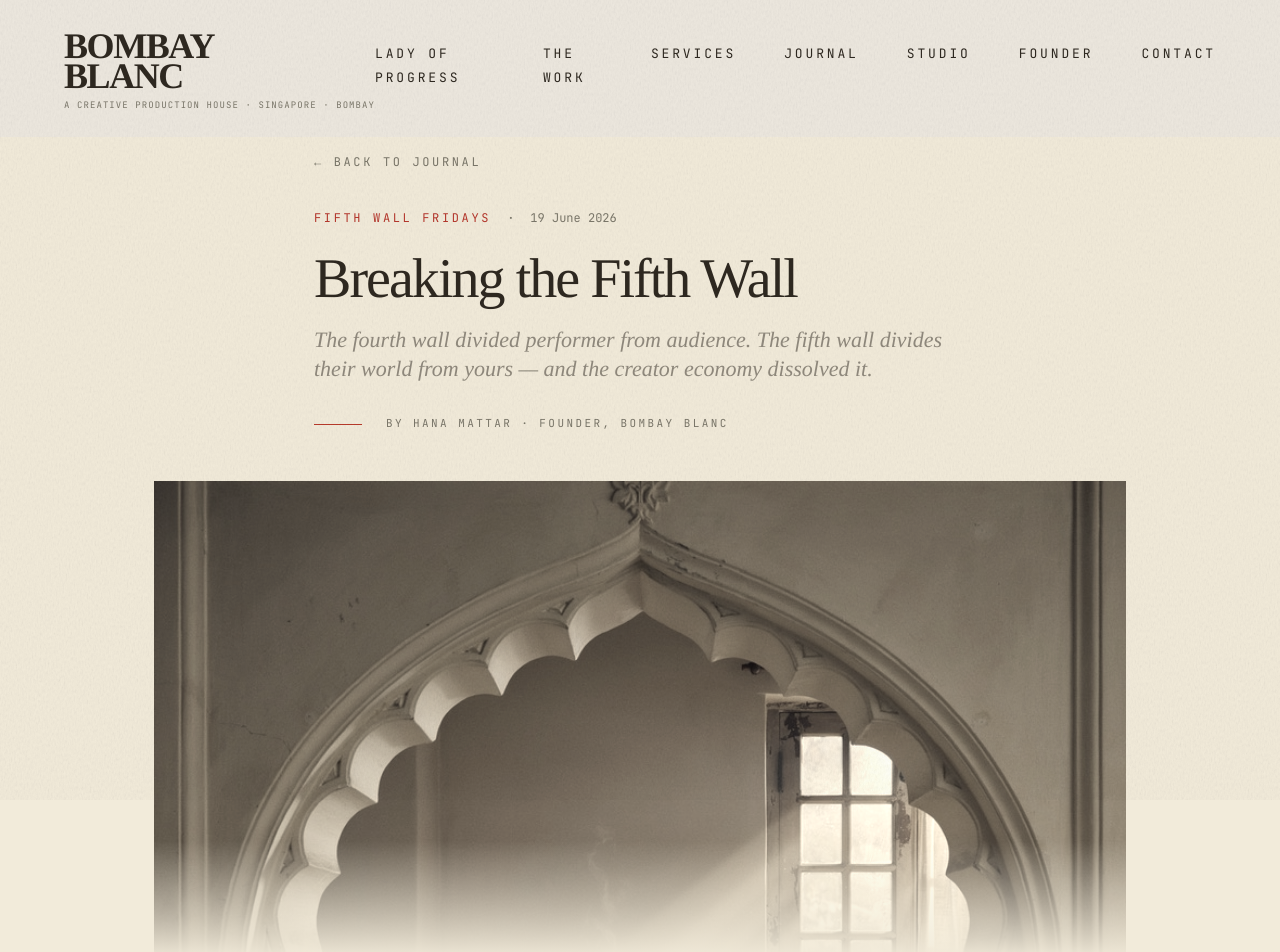
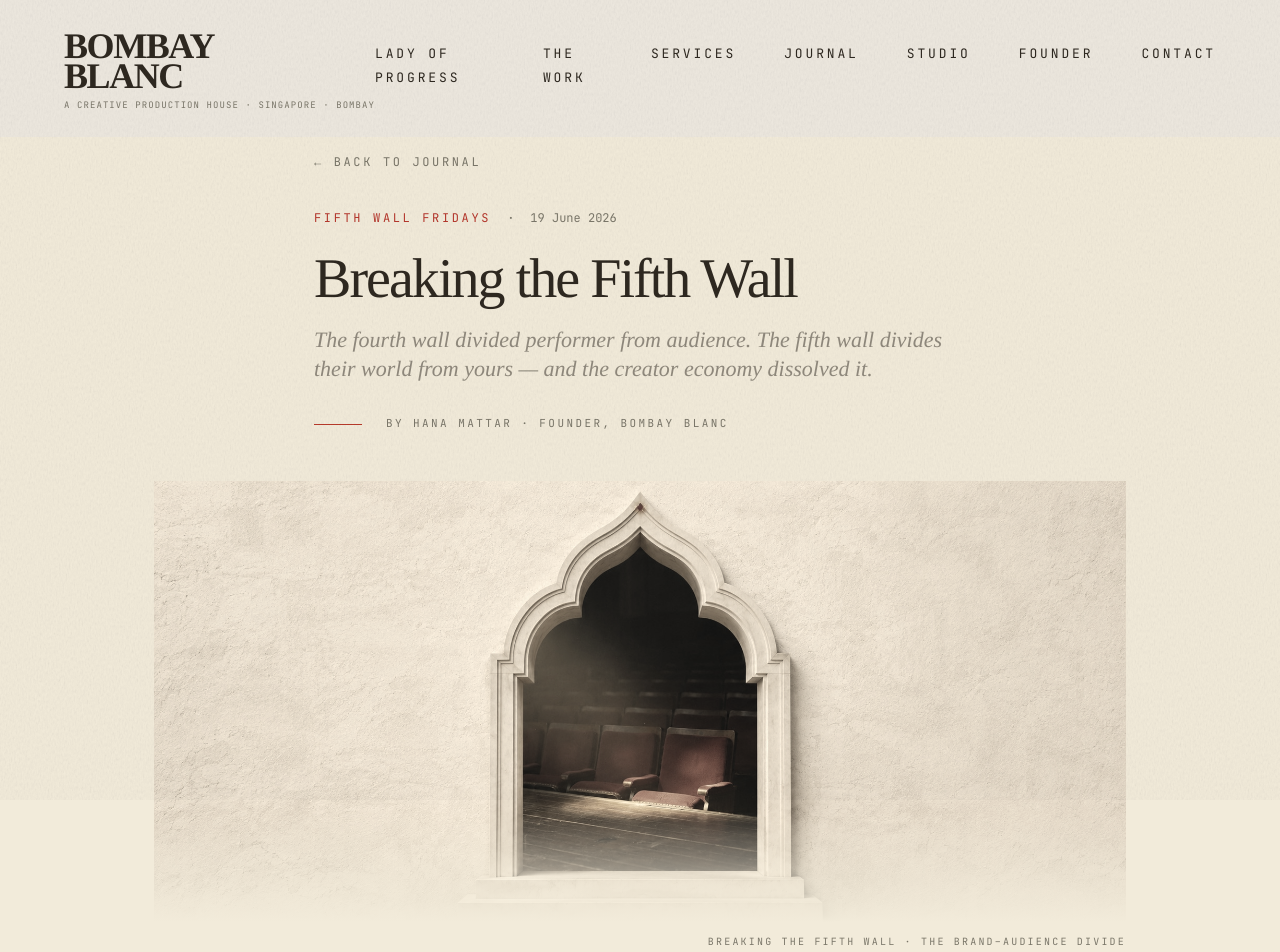
Before and after one commit to farhanamattar-code/bombay-blanc-site, a React (Vite) app: page /journal/breaking-the-fifth-wall in a window 1280 px wide. Shown: the top 952 px of the page. Built offline with nearby package versions, Linux system fonts and the light colour scheme; a web font is replaced by a local one.

Commit message:
Journal 4 image update

```diff
--- a/src/data/journalPosts.js
+++ b/src/data/journalPosts.js
@@ -236,10 +236,10 @@ const journalPosts = [
     seoTitle: "Breaking the Fifth Wall: How the Creator Economy Dissolved the Brand–Audience Divide | Bombay Blanc",
     seoDescription: "The fourth wall divided performer from audience. The fifth wall divides their world from yours — and the creator economy dissolved it. A brand-strategy framework by Hana Mattar of Bombay Blanc.",
     seoKeywords: "breaking the fifth wall, the fifth wall, fifth wall brand strategy, creator economy, brand-audience divide, brand community, audience engagement, content strategy, brand storytelling, Hana Mattar, Bombay Blanc",
-    heroImage: "/images/hana-mattar-the-fifth-wall-geography-of-intimacy-bombay-blanc-og.jpg",
-    heroAlt: "Breaking the Fifth Wall — how the creator economy dissolved the brand–audience divide. A brand-strategy framework by Hana Mattar, Bombay Blanc, a creative production house in Singapore and Bombay.",
-    articleImage: "/images/fifth-wall-flag-plant-source.jpeg",
-    articleImageAlt: "A Mughal archway opens onto a quiet domestic kitchen at dawn — the brand walking into the audience's life when the fifth wall dissolves. Breaking the Fifth Wall by Hana Mattar, Bombay Blanc.",
+    heroImage: "/images/hana-mattar-breaking-the-fifth-wall-creator-economy-brand-audience-divide-bombay-blanc.jpeg",
+    heroAlt: "A pale Mughal cusped archway opens onto a dim theatre of empty red-velvet seats — the wall, framed. Breaking the Fifth Wall: how the creator economy dissolved the brand–audience divide. Hana Mattar, Bombay Blanc.",
+    articleImage: "/images/hana-mattar-breaking-the-fifth-wall-creator-economy-brand-audience-divide-bombay-blanc.jpeg",
+    articleImageAlt: "A pale Mughal-style cusped stone archway set into a cream plaster wall, opening onto a dim theatre auditorium of empty red-velvet seats — the fourth wall, framed. Breaking the Fifth Wall by Hana Mattar, Bombay Blanc, a creative production house in Singapore and Bombay.",
     articleImageCaption: "Breaking the Fifth Wall · The Brand–Audience Divide",
     hook: "There is a wall the theatre has known for three hundred years, and a wall it has never had a name for.",
     pullQuote: "The fourth wall asked you to suspend disbelief. The fifth wall asks for something the fourth never could — your life.",
```
Also changed, not shown: public/images/hana-mattar-breaking-the-fifth-wall-creator-economy-brand-audience-divide-bombay-blanc.jpeg (added), 1 other file (tests, documents, lock files or other folders).
